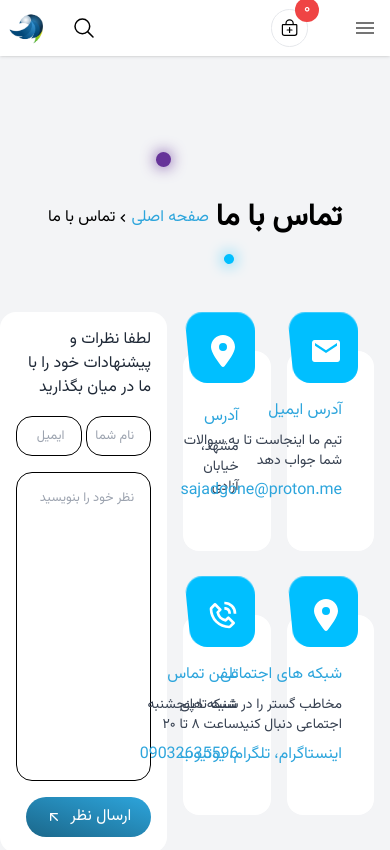
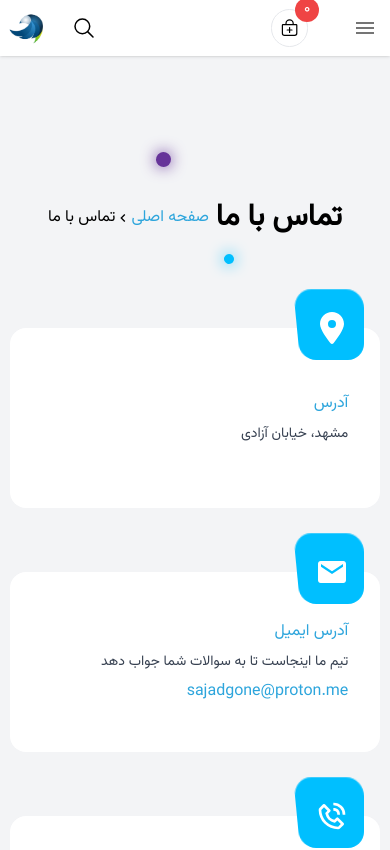
Before and after one commit to sisyx/music-trend, a React (Vite) app: page /contact in a window 390 px wide. Shown: the top 850 px of the page. Built offline with nearby package versions, Linux system fonts and the light colour scheme.

Commit message:
beautify contact page

```diff
--- a/src/components/contact/ContactMain.jsx
+++ b/src/components/contact/ContactMain.jsx
@@ -25,7 +25,7 @@ function ContactMain() {
                 </div>
             </div>
             <div className="flex w-full max-w-7xl">
-                <div className=" flex w-full max-w-7xl">
+                <div className=" flex flex-col-reverse items-center md:flex-row w-full max-w-7xl">
                     {/* left */}
                     <div className={`h-full flex items-center justify-center ${styles.left}`}>
                         <div className={`w-full ${styles.left_main}`}>
--- a/src/components/contact/ContactMain.module.css
+++ b/src/components/contact/ContactMain.module.css
@@ -28,6 +28,17 @@
     --padding-y: 3rem;
     padding-top: var(--padding-y);
     padding-bottom: var(--padding-y);
+}
+@media (max-width: 768px) {
+    .right_main {
+        padding-inline: 0;
+        grid-template-columns: minmax(0, 1fr);
+        grid-template-rows: 1fr 1fr 1fr 1fr ;
+
+    }
+    .right_box {
+        width: 95vw;
+    }
 }
 .right_box_icon {
     position: absolute;
```
